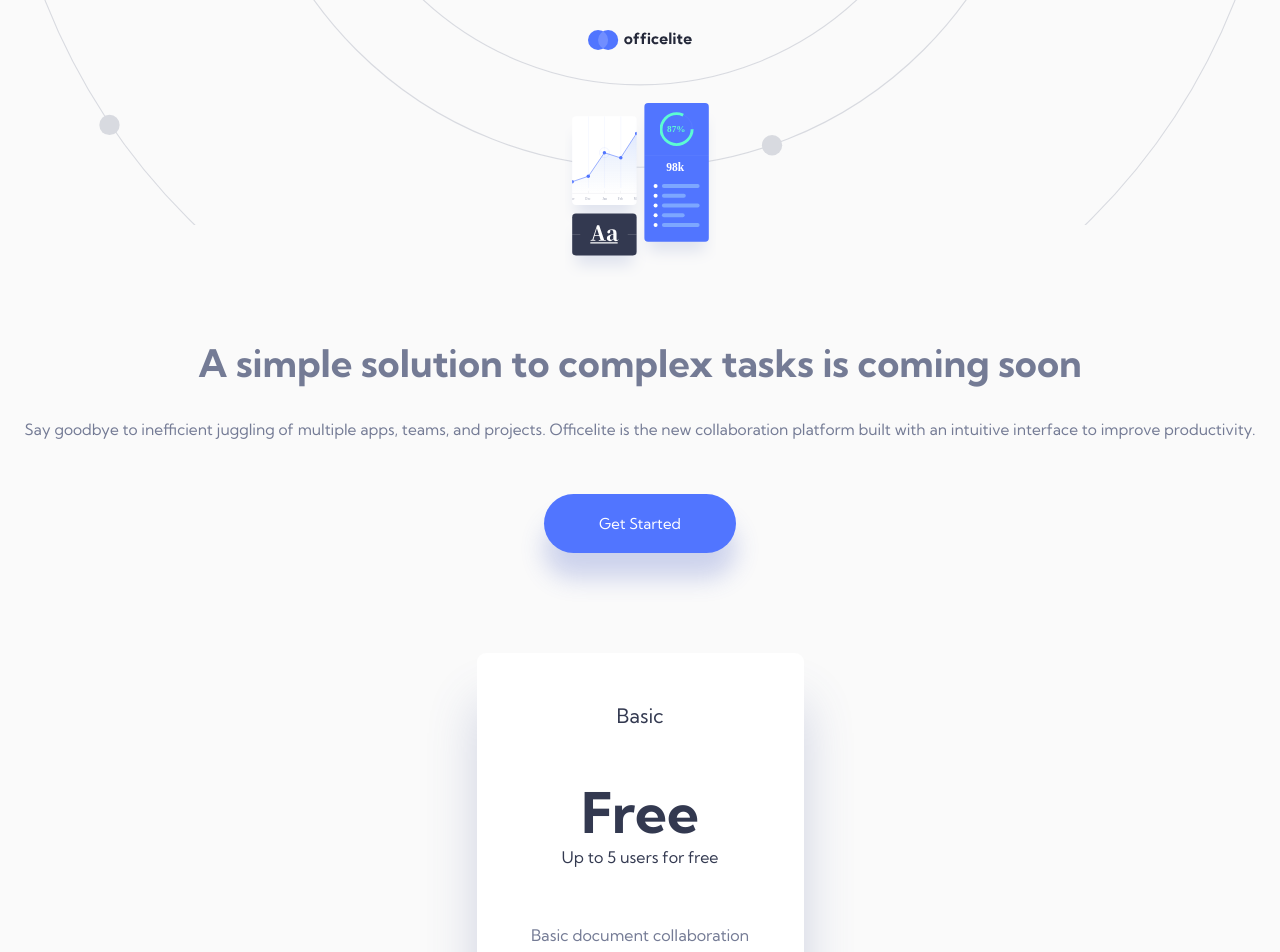
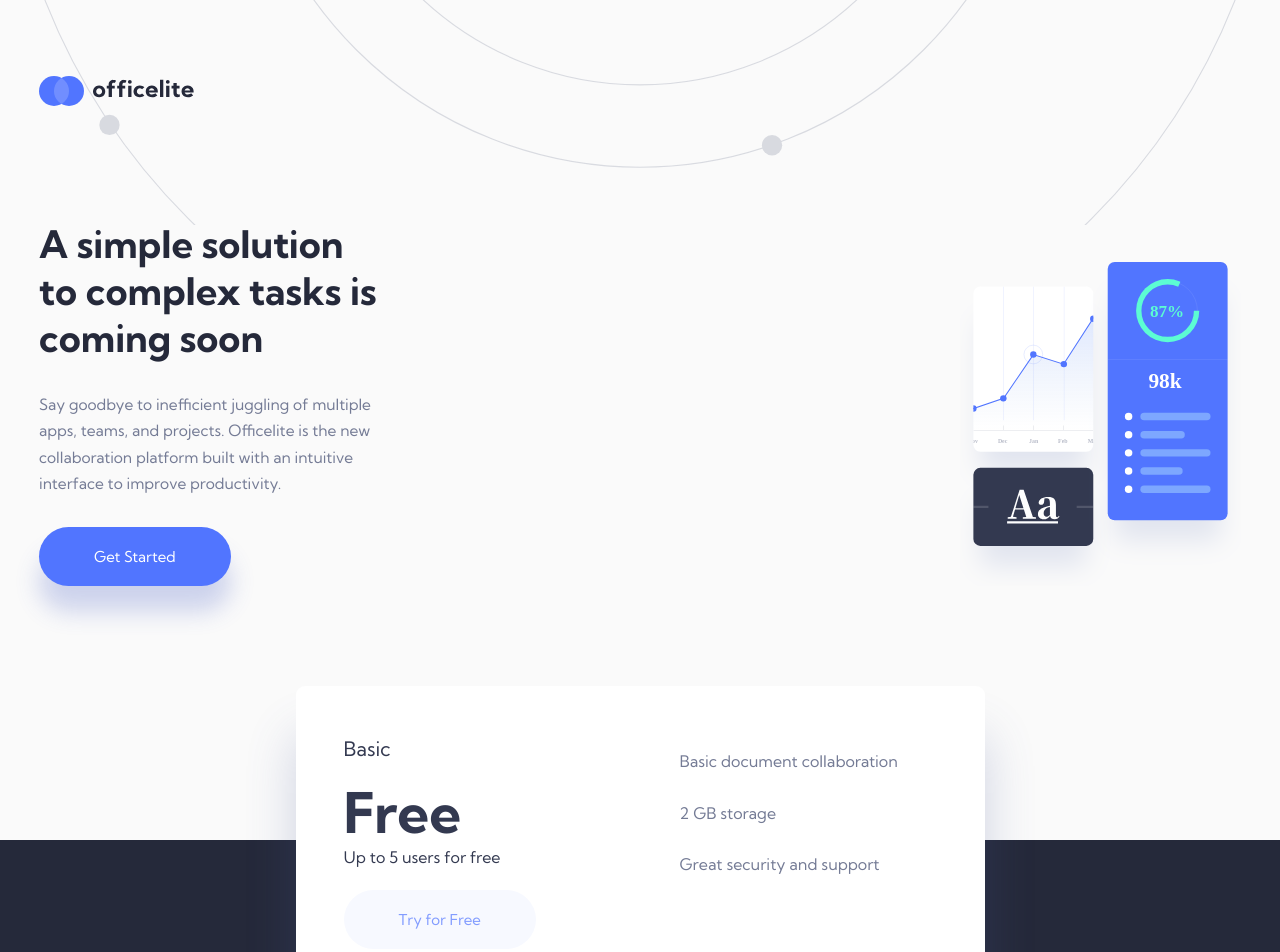
Before and after one commit to Emrikcah/officelite-coming-soon, a website: page dist/index.html in a window 1280 px wide. Shown: the top 952 px of the page. Drawn offline with Linux system fonts and the light colour scheme.

Commit message:
working on tablet veiw

```diff
--- a/scss/base/_base.scss
+++ b/scss/base/_base.scss
@@ -36,8 +36,6 @@ body {
       height: 1280px;
       width: 100%;
       z-index: -1;
-
-
    }
 }
 
@@ -48,6 +46,10 @@ img:not(.header__logo) {
 .container {
    min-height: 100vh;
    padding: 3rem 2rem 0;
+
+   @media(min-width: 768px){
+      padding: 7.6rem 3.9rem 0;
+   }
 
 }
 
--- a/scss/components/_index-footer.scss
+++ /dev/null
@@ -1,41 +0,0 @@
-.footer {
-   padding-bottom: 10rem;
-   text-align: center;
-   color: $white;
-   .footer__box {
-      margin-bottom: 4rem;
-      .footer__date {
-         font-size: 1.6rem;
-         letter-spacing: 0.5rem;
-         margin-bottom: 4.5rem;
-      }
-      .footer__date--blue {
-         color: $dodger-blue;
-      }
-
-      .footer__countdown {
-         display: grid;
-         grid-template-columns: repeat(4, 1fr);
-         gap: 1rem;
-      }
-
-      .footer__countdown-item {
-         display: flex;
-         flex-direction: column;
-         justify-content: center;
-         width: 7.2rem;
-         height: 9.2rem;
-         border-radius: 0.4rem;
-         background-color: $oxford-blue;
-      }
-
-      .footer__countdown-amount {
-         font-size: 3.2rem;
-      }
-
-      .footer__countdown-type{
-         font-size: 1.2rem;
-         opacity: 0.5;
-      }
-   }
-}
--- a/scss/components/_index-header.scss
+++ /dev/null
@@ -1,37 +0,0 @@
-.header {
-   text-align: center;
-   margin-bottom: 10rem;
-
-   &__logo {
-      width: 10.4rem;
-      margin-bottom: 5rem;
-   }
-
-   &__hero {
-      display: flex;
-      flex-direction: column;
-   }
-   &__content {
-      order: 2;
-   }
-
-   &__hero-title{
-      margin-bottom: 3rem;
-   }
-
-   &__hero-body{
-      margin-bottom: 5rem;
-      font-size: 1.55rem;
-      line-height: 1.7;
-   }
-
-   &__media {
-      order: 1;
-      margin-bottom: 6rem;
-      .desktop-chart{
-         width: 15.1rem;
-
-
-      }
-   }
-}
--- a/scss/components/_index-main.scss
+++ /dev/null
@@ -1,51 +0,0 @@
-.main {
-   margin-bottom: 10rem;
-   .main__card {
-      &.card__box-shadow {
-         box-shadow: $card-box-shadow;
-      }
-      border-radius: 0.9rem;
-      text-align: center;
-      margin: 0 auto 2rem;
-      padding: 5rem 3rem;
-      max-width: 327px;
-      background-color: $white;
-
-      &--blue {
-         color: $white;
-         background-color: $dodger-blue;
-      }
-   }
-
-   .main__tablet-container {
-      color: $oxford-blue;
-      margin-bottom: 4rem;
-   }
-
-   .main__tablet-container.blue {
-      color: $white;
-   }
-
-   .main__card-type {
-      margin-bottom: 5rem;
-      font-size: 2rem;
-   }
-
-   .main__card-price {
-      font-size: 5.6rem;
-   }
-
-   .main__card-users {
-      font-size: 1.6rem;
-
-   }
-
-   .main__card-features {
-      font-size: 1.6rem;
-      line-height: 3.5;
-   }
-
-   .main__card-button {
-      margin-top: 2rem;
-   }
-}
--- /dev/null
+++ b/scss/components/_mobile.scss
@@ -0,0 +1,130 @@
+.header {
+   text-align: center;
+   margin-bottom: 10rem;
+
+   &__logo {
+      width: 10.4rem;
+      margin-bottom: 5rem;
+   }
+
+   &__hero {
+      display: flex;
+      flex-direction: column-reverse;
+   }
+
+   &__hero-title {
+      margin-bottom: 3rem;
+      color: $ebony-clay;
+   }
+
+   &__hero-body {
+      margin-bottom: 5rem;
+      font-size: 1.55rem;
+      line-height: 1.7;
+   }
+
+   &__media {
+      margin-bottom: 6rem;
+      .desktop-chart {
+         width: 15.1rem;
+      }
+   }
+}
+
+// Main
+.main {
+   margin-bottom: 10rem;
+   .main__card {
+      &.card__box-shadow {
+         box-shadow: $card-box-shadow;
+      }
+      border-radius: 0.9rem;
+      text-align: center;
+      margin: 0 auto 2rem;
+      padding: 5rem 3rem;
+      max-width: 327px;
+      background-color: $white;
+
+      &--blue {
+         color: $white;
+         background: url("../assets/home/bg-pattern-pricing.svg");
+         background-color: $dodger-blue;
+      }
+   }
+
+   .main__tablet-container {
+      color: $oxford-blue;
+      margin-bottom: 4rem;
+   }
+
+   .main__tablet-container.blue {
+      color: $white;
+   }
+
+   .main__card-type {
+      margin-bottom: 5rem;
+      font-size: 2rem;
+   }
+
+   .main__card-price {
+      font-size: 5.6rem;
+   }
+
+   .main__card-users {
+      font-size: 1.6rem;
+   }
+
+   .main__card-features {
+      font-size: 1.6rem;
+      line-height: 3.5;
+   }
+
+   .main__card-button {
+      margin-top: 2rem;
+   }
+}
+// Main end
+
+// Footer
+.footer {
+   padding-bottom: 10rem;
+   text-align: center;
+   color: $white;
+   .footer__box {
+      margin-bottom: 4rem;
+      .footer__date {
+         font-size: 1.6rem;
+         letter-spacing: 0.5rem;
+         margin-bottom: 4.5rem;
+      }
+      .footer__date--blue {
+         color: $dodger-blue;
+      }
+
+      .footer__countdown {
+         display: grid;
+         grid-template-columns: repeat(4, 1fr);
+         gap: 1rem;
+      }
+
+      .footer__countdown-item {
+         display: flex;
+         flex-direction: column;
+         justify-content: center;
+         width: 7.2rem;
+         height: 9.2rem;
+         border-radius: 0.4rem;
+         background-color: $oxford-blue;
+      }
+
+      .footer__countdown-amount {
+         font-size: 3.2rem;
+      }
+
+      .footer__countdown-type {
+         font-size: 1.2rem;
+         opacity: 0.5;
+      }
+   }
+}
+//Footer end
--- /dev/null
+++ b/scss/components/_tablet.scss
@@ -0,0 +1,110 @@
+@media (min-width: 768px) {
+   .header {
+      text-align: left;
+      margin-bottom: 10rem;
+
+      &__logo {
+         width: 15.5rem;
+         margin-bottom: 11.2rem;
+      }
+
+      &__hero {
+         display: flex;
+         flex-direction: row;
+         justify-content: space-between;
+      }
+
+      &__content {
+         width: 34.5rem;
+      }
+
+      &__hero-title {
+         margin-bottom: 3rem;
+      }
+
+      &__hero-body {
+         margin-bottom: 3rem;
+         font-size: 1.55rem;
+         line-height: 1.7;
+      }
+
+      &__media {
+         display: flex;
+         margin-bottom: 0;
+         .desktop-chart {
+            width: 28.1rem;
+            align-self: flex-end;
+         }
+      }
+   }
+   //Header end
+   // Main
+   .main {
+      margin-bottom: 10rem;
+      .main__card {
+         &.card__box-shadow {
+            box-shadow: $card-box-shadow;
+         }
+         display: grid;
+         grid-template-columns: 55% 45%;
+         text-align: left;
+         max-width: 689px;
+         max-height: 316px;
+         padding-left: 4.8rem;
+
+         &--blue {
+         }
+
+         &-button {
+            justify-self: start;
+         }
+      }
+
+
+      .main__tablet-container {
+         color: $oxford-blue;
+         margin-bottom: 0;
+      }
+
+      .main__tablet-container.blue {
+         color: $white;
+      }
+
+      .main__card-type {
+         margin-bottom: 1.7rem;
+         font-size: 2rem;
+      }
+
+      .main__card-price {
+         font-size: 5.6rem;
+      }
+
+      .main__card-users {
+         font-size: 1.6rem;
+      }
+
+      .main__card-features {
+         align-self: end;
+         line-height: 3.2;
+      }
+
+      .main__card-button {
+         margin-top: 0;
+      }
+   }
+   // Main end
+
+   .footer{
+
+      .footer__box{
+         max-width: 44.8rem;
+         margin: 0 auto 4rem auto;
+         .footer__countdown{
+            grid-template-columns: repeat(4,auto);
+            justify-content: space-evenly;
+
+          }
+      }
+   }
+}
+//end tablet view
--- a/scss/main.scss
+++ b/scss/main.scss
@@ -1,7 +1,6 @@
 @import 'utilities/variables';
 @import 'utilities/buttons';
-
 @import 'base/base';
-@import 'components/index-header';
-@import 'components/index-main';
-@import 'components/index-footer';
+@import 'components/mobile';
+@import 'components/tablet';
+@import 'components/desktop';
```
Also changed, not shown: dist/css/main.css, scss/components/_desktop.scss (added).
